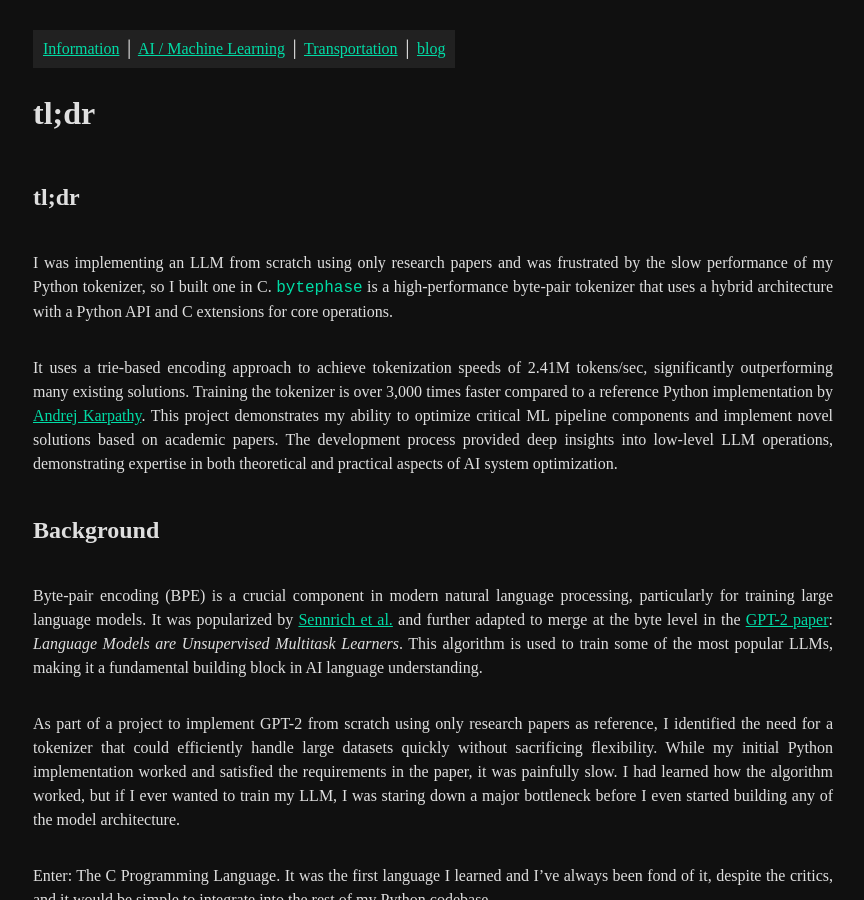
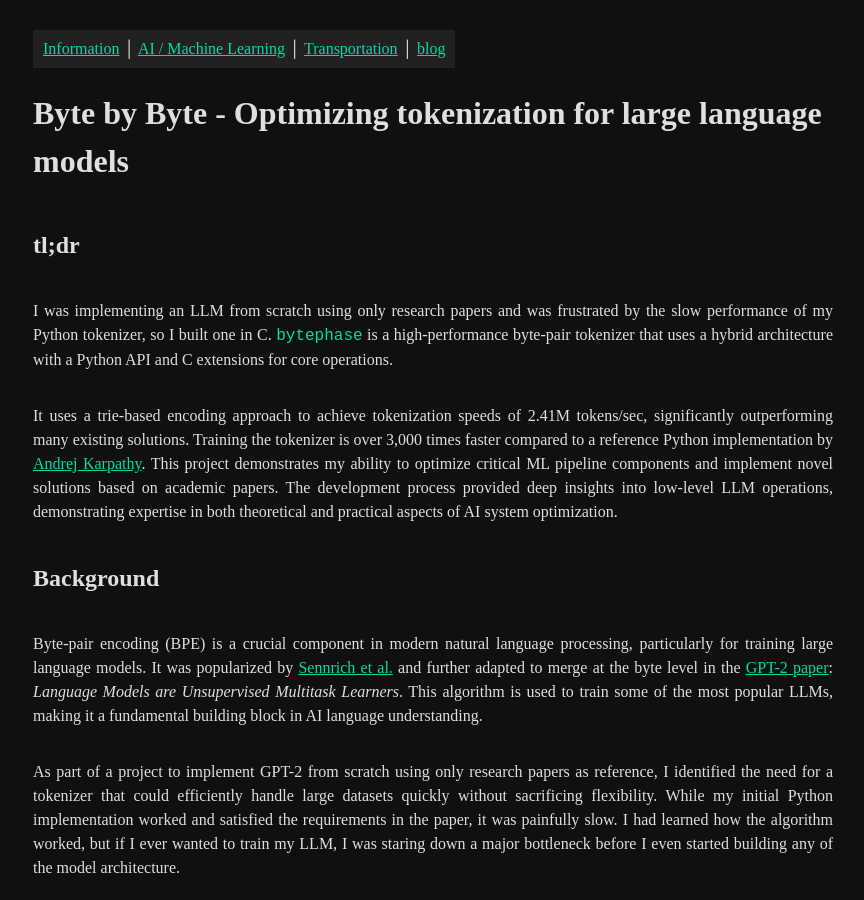
Before and after one commit to benarnav/benarnav.github.io, a Jekyll site: the page built from posts/bytephase.md, in a window 1280 px wide and 900 px high. Shown: the whole window, without its empty margins (207-1071 px from the left). Built offline with Jekyll 4.4.1, drawn with Linux system fonts in a browser that asks for light colours; our own code applies the rules of GitHub Pages for plain Markdown files.

Commit message:
update title

```diff
--- a/posts/bytephase.md
+++ b/posts/bytephase.md
@@ -1,5 +1,5 @@
 ---
-title: Byte by Byte: Optimizing tokenization for large language models
+title: Byte by Byte - Optimizing tokenization for large language models
 layout: page
 ---
 
```
